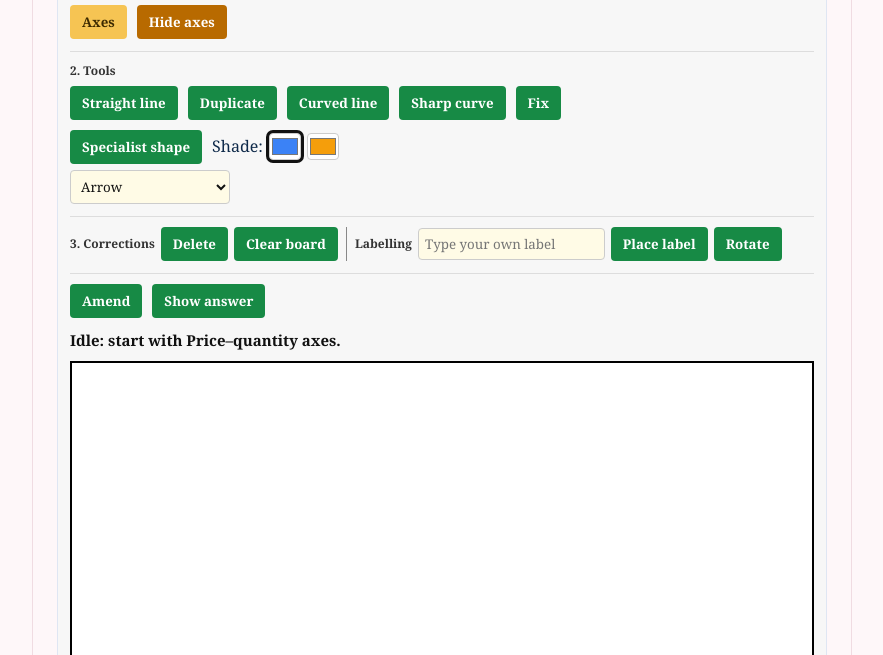
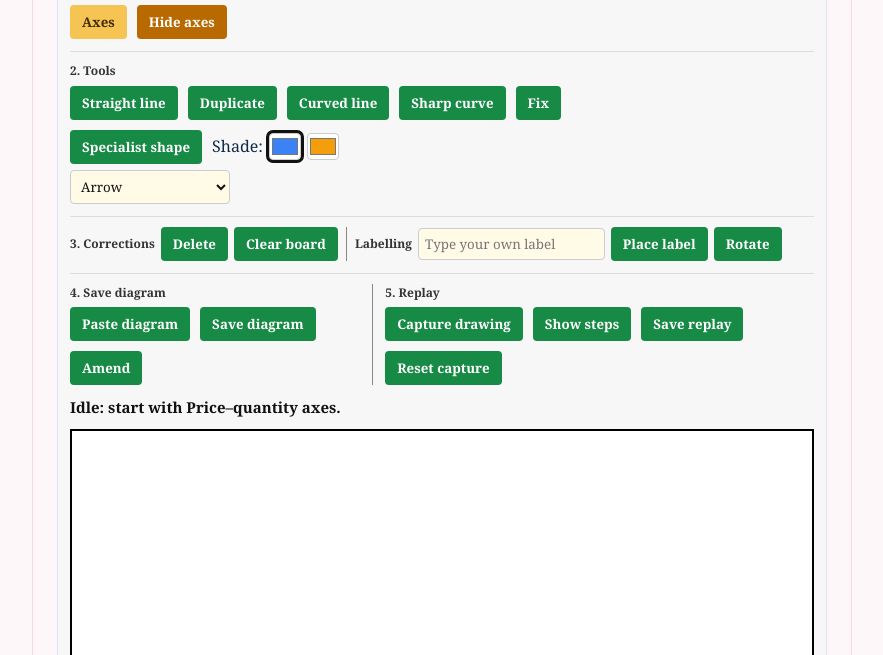
Before and after one commit to garywainwright-gif/Micro-diagrams, a plain HTML site: page diagram-practice.html in a window 1280 px wide. Shown: the part 145-800 px from the top of the page, without its empty margins (198-1081 px from the left). Drawn offline with Linux system fonts and the light colour scheme.

Commit message:
Add files via upload

```diff
--- a/diagram-practice.html
+++ b/diagram-practice.html
@@ -45,7 +45,7 @@
       <div id="diagram-practice-root"></div>
     </article>
   </div>
-  <script src="micro-diagram-builder.js?v=20261115save"></script>
+  <script src="micro-diagram-builder.js?v=20261115save2"></script>
   <script>
     if (window.MicroDiagramBuilder) {
       var question = "";
@@ -75,7 +75,7 @@
       MicroDiagramBuilder.mount(document.getElementById("diagram-practice-root"), {
         points: true,
         showAllAxes: true,
-        hideSaveReplay: true,
+        hideSaveReplay: false,
         hideMovementButtons: true,
         question: question,
         answerImage: answerImage,
```
